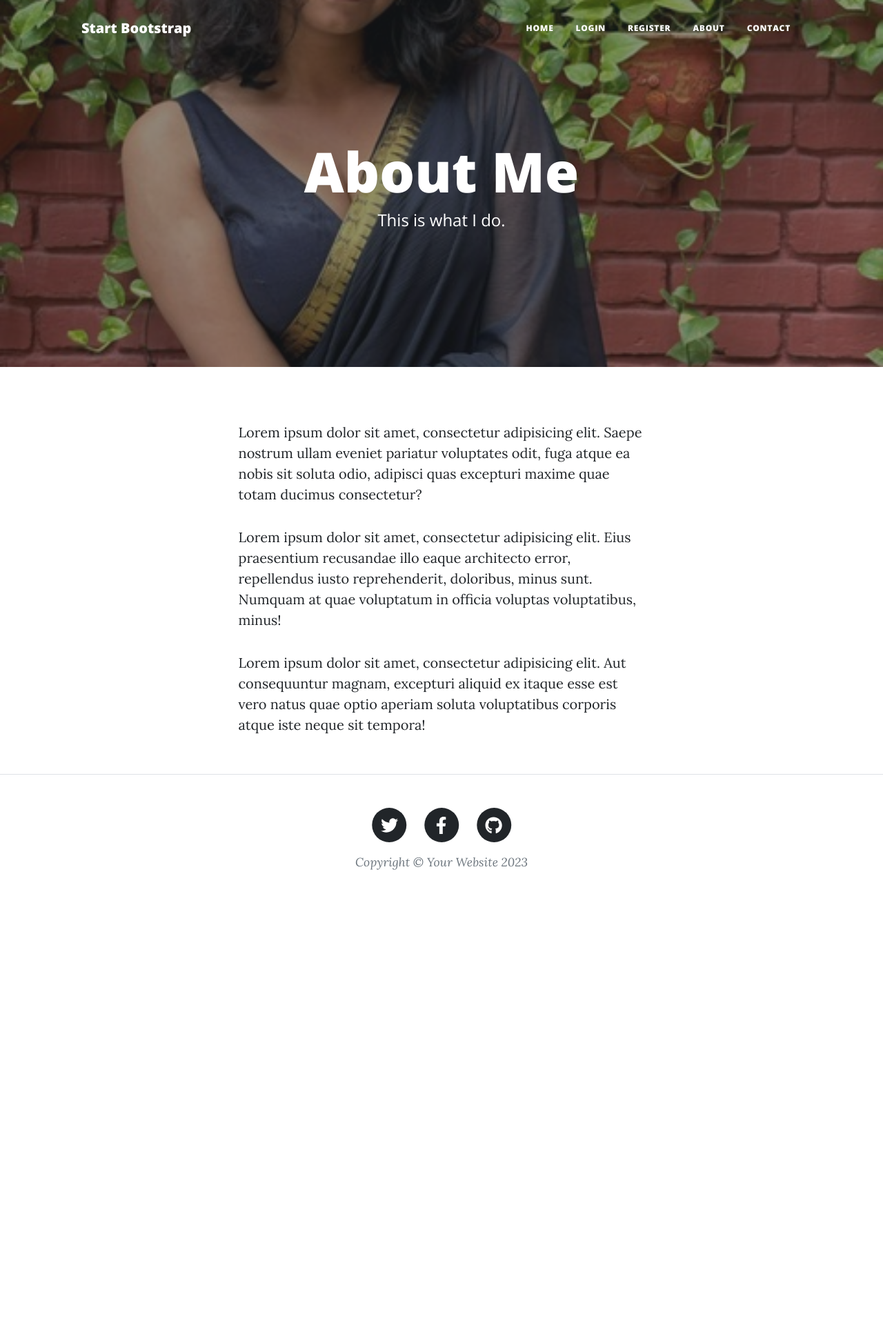
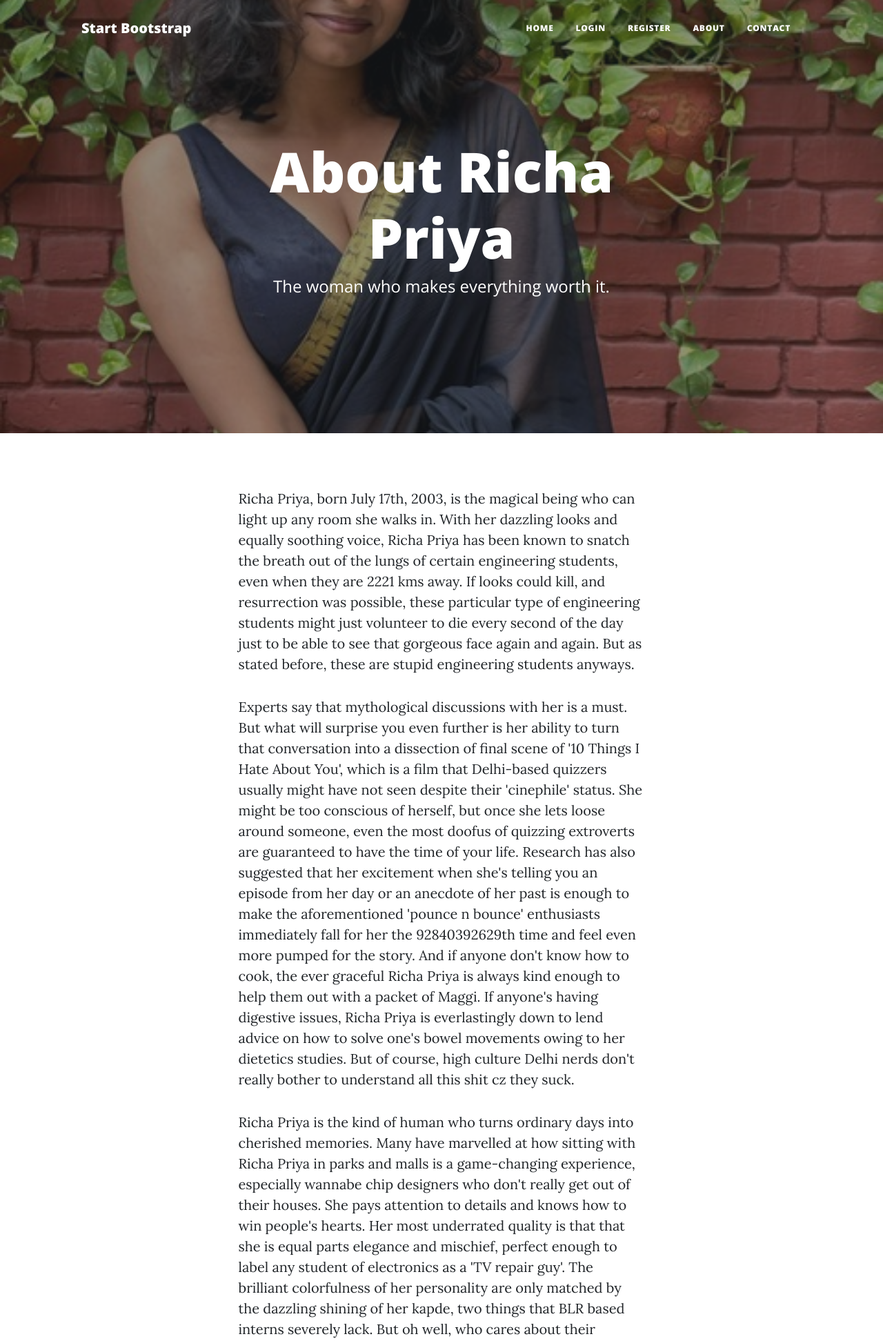
Before and after one commit to divyanshkulshrestha23/Richa-Birthday-2.2, a Flask app: page /about in a window 1280 px wide. Shown: the top 1944 px of the page at 69% size. Before the commit the page ends 1261 px from the top, so only its background shows below. Run offline with Flask 3, Linux system fonts and the light colour scheme; some libraries are stand-ins or nearby versions.

Commit message:
Update about.html

```diff
--- a/templates/about.html
+++ b/templates/about.html
@@ -9,8 +9,8 @@
     <div class="row gx-4 gx-lg-5 justify-content-center">
       <div class="col-md-10 col-lg-8 col-xl-7">
         <div class="page-heading">
-          <h1>About Me</h1>
-          <span class="subheading">This is what I do.</span>
+          <h1>About Richa Priya</h1>
+          <span class="subheading">The woman who makes everything worth it.</span>
         </div>
       </div>
     </div>
@@ -22,22 +22,38 @@
     <div class="row gx-4 gx-lg-5 justify-content-center">
       <div class="col-md-10 col-lg-8 col-xl-7">
         <p>
-          Lorem ipsum dolor sit amet, consectetur adipisicing elit. Saepe
-          nostrum ullam eveniet pariatur voluptates odit, fuga atque ea nobis
-          sit soluta odio, adipisci quas excepturi maxime quae totam ducimus
-          consectetur?
+          Richa Priya, born July 17th, 2003, is the magical being who can light up any room she walks in. With her dazzling looks and equally soothing voice,
+          Richa Priya has been known to snatch the breath out of the lungs of certain engineering students, even when they are 2221 kms away.
+          If looks could kill, and resurrection was possible, these particular type of engineering students might just volunteer to die every second of the day
+          just to be able to see that gorgeous face again and again. But as stated before, these are stupid engineering students anyways.
         </p>
         <p>
-          Lorem ipsum dolor sit amet, consectetur adipisicing elit. Eius
-          praesentium recusandae illo eaque architecto error, repellendus iusto
-          reprehenderit, doloribus, minus sunt. Numquam at quae voluptatum in
-          officia voluptas voluptatibus, minus!
+          Experts say that mythological discussions with her is a must. But what will surprise you even further is her ability
+          to turn that conversation into a dissection of final scene of '10 Things I Hate About You', which is a film that Delhi-based quizzers usually might have
+          not seen despite their 'cinephile' status. She might be too conscious of herself, but once she lets loose around someone, even the most doofus of quizzing extroverts are
+          guaranteed to have the time of your life. Research has also suggested that her excitement when she's telling you an episode from her day
+          or an anecdote of her past is enough to make the aforementioned 'pounce n bounce' enthusiasts immediately fall for her
+          the 92840392629th time and feel even more pumped for the story. And if anyone don't know how to cook, the ever graceful Richa Priya is always kind
+          enough to help them out with a packet of Maggi. If anyone's having digestive issues, Richa Priya is everlastingly down to lend advice on
+          how to solve one's bowel movements owing to her dietetics studies. But of course, high culture Delhi nerds don't really bother to understand all this shit cz
+          they suck.
         </p>
         <p>
-          Lorem ipsum dolor sit amet, consectetur adipisicing elit. Aut
-          consequuntur magnam, excepturi aliquid ex itaque esse est vero natus
-          quae optio aperiam soluta voluptatibus corporis atque iste neque sit
-          tempora!
+          Richa Priya is the kind of human who turns ordinary days into cherished memories. Many have marvelled at how sitting with Richa Priya in parks and malls is a
+          game-changing experience, especially wannabe chip designers who don't really get out of their houses. She pays attention to details and knows
+          how to win people's hearts. Her most underrated quality is that that she is equal parts elegance and mischief, perfect enough to label any student of
+          electronics as a 'TV repair guy'. The brilliant colorfulness of her personality are only matched by the dazzling shining of her kapde, two things that BLR based
+          interns severely lack. But oh well, who cares about their stipend anyways.
+        </p>
+        <p>
+          "She's shown me the light when I was in darkness," said a 20-year old haggu connoisseur, while talking about her legacy. Many 'the Wire' fans also hold the consensus that
+          one long tight embrace by Richa Priya can literally send all problems into an abyss from where they return with solutions. Samaypur Badli metro users described her
+          as the woman who 'makes you want to stop time when you're with her'. It is common consensus that Richa Priya will go into the pantheon of gr8est women on this planet.
+        </p>
+        <p>
+          If you think all of this sounds Richa Priya is perfection personified and woman you’d want in your life, well,
+          you’re absolutely right. But here’s the catch: she’s already taken! And we hope the man who loves her keeps her happy till the end of time because she's
+          someone who deserves it.
         </p>
       </div>
     </div>
```
